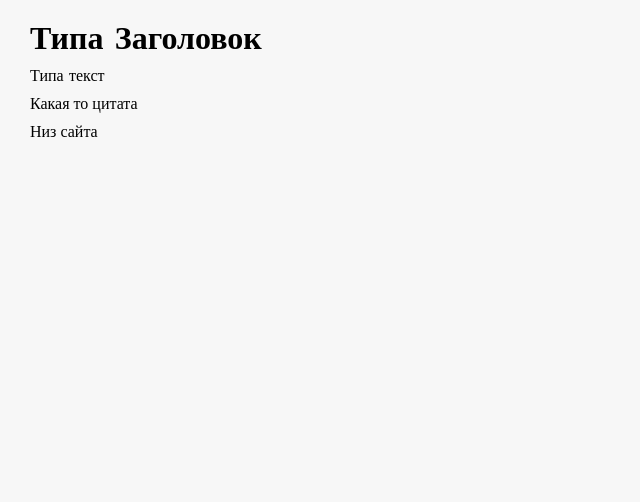
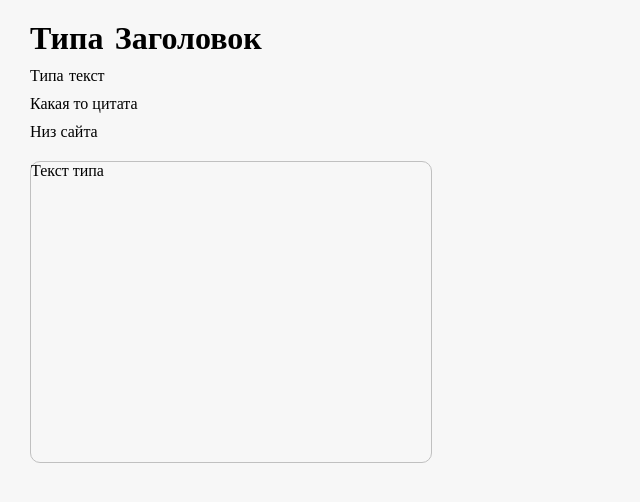
Before and after one commit to rus-baishev/TestSite, a plain HTML site: page index.html in a window 1280 px wide. Shown: the full height of the page, 0-640 px from the left. Drawn offline with Linux system fonts and the light colour scheme.

Commit message:
second commit

```diff
--- a/index.html
+++ b/index.html
@@ -10,6 +10,9 @@
 	<p>Типа текст</p>
 	<blockquote>Какая то цитата</blockquote>
 	<footer>Низ сайта</footer>
+	<div class = "ExampleForGit">
+		Текст типа
+	</div>
 
 </body>
 </html>
--- a/styles.css
+++ b/styles.css
@@ -14,3 +14,13 @@ p {
 	font-family: Comic Sans MS;
 
 }
+
+.ExampleForGit {
+
+	height: 300px;
+	width: 400px;
+	border: 1px solid silver;
+	border-radius: 10px;
+	float:left;
+
+}
```
